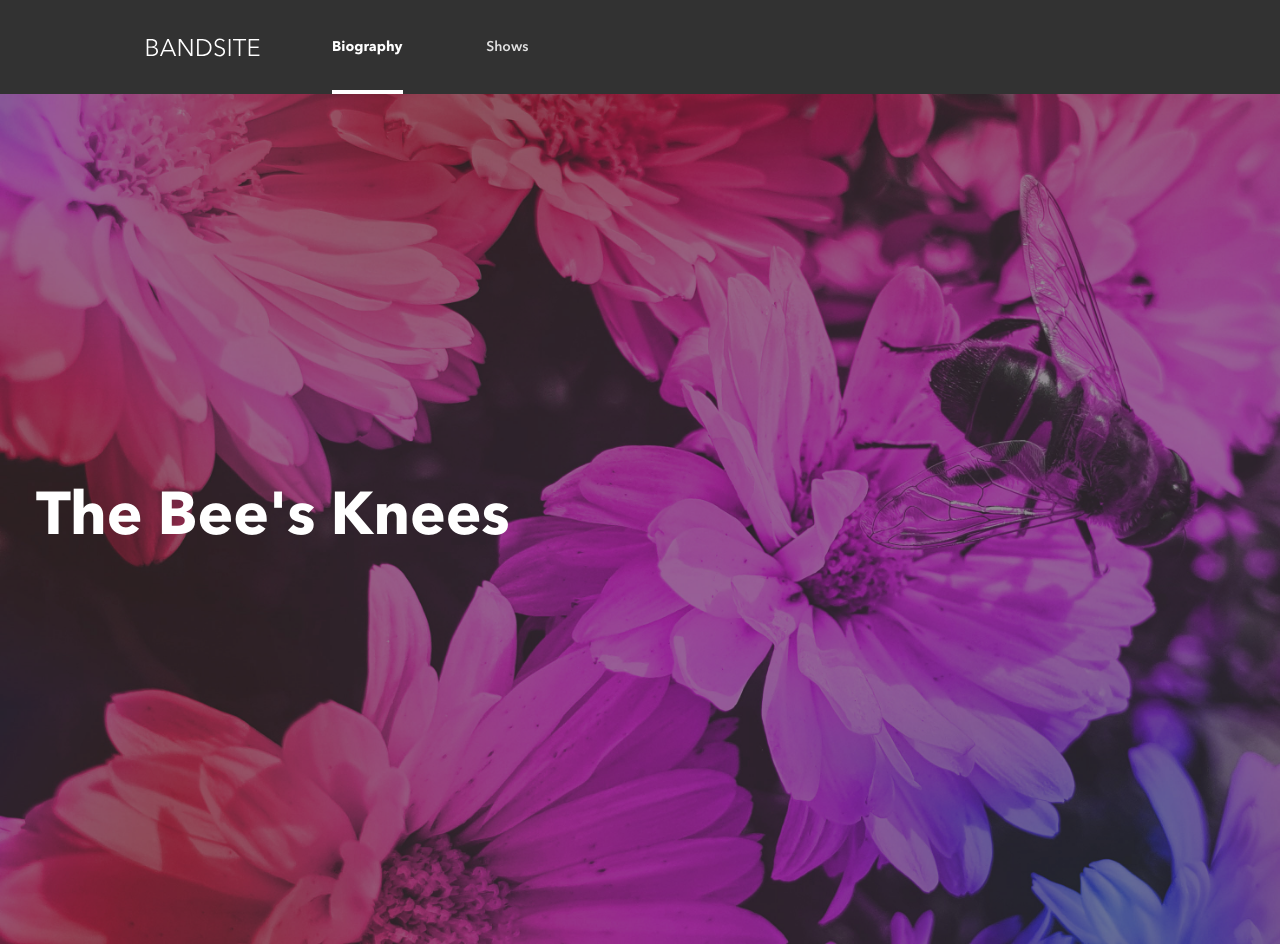
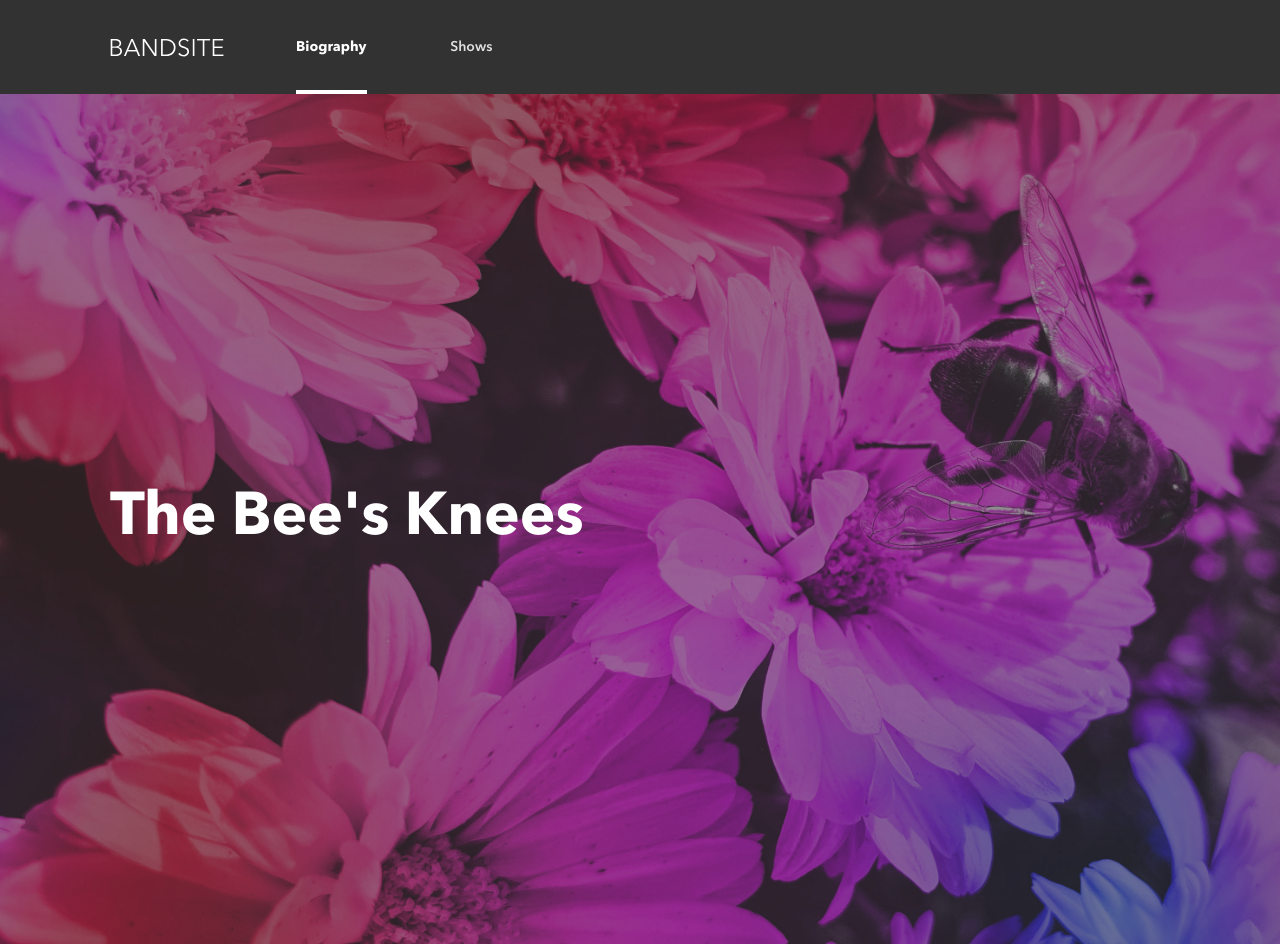
Before and after one commit to SomeViet/Brainstation--Bandsite-Project, a plain HTML site: page kevin-tran-bandsite/index.html in a window 1280 px wide. Shown: the top 944 px of the page. Drawn offline with Linux system fonts and the light colour scheme.

Commit message:
Hero Done - Aspect ratio needs work

```diff
--- a/kevin-tran-bandsite/index.html
+++ b/kevin-tran-bandsite/index.html
@@ -27,9 +27,11 @@
             </nav>
         </header>
         <section class="hero">
-            <div class="hero__image">
-                <img src="assets/images/hero-bio.jpg" />
-                <div class="hero__image-overlay"></div>
+            <div class="hero__container">
+                <div class="hero__image"></div>
+                <img src="assets/images/hero-bio.jpg" class="hero__image" />
+                    <div class="hero__image-overlay"></div>
+                </div>
             </div>
             <p class="hero__text">The Bee's Knees</p>
         </section>
--- a/kevin-tran-bandsite/styles/bio.scss
+++ b/kevin-tran-bandsite/styles/bio.scss
@@ -28,15 +28,13 @@
                 margin-bottom: 16px;
                 max-width: 120px;
                 max-height: 20px;
-                @media (min-width: 768px) and (max-width: 1279px) {
+                @media (min-width: 768px) {
                     align-self: center;
                     padding: 36px 0;
                     margin: 0 36px;
                 }
                 @media (min-width: 1280px) {
-                    align-self: center;
-                    padding: 36px 0;
-                    margin: 0 36px;
+                    margin-left: 0px;
                 }
             }
         }
@@ -97,10 +95,13 @@
 
 .hero {
     position: relative;
-    &__image {
+
+    &__container {
+        position: relative;
         display: flex;
         flex-direction: column;
-        position: relative;
+    }
+    &__image {
         &-overlay {
             position: absolute;
             width: 100%;
@@ -109,16 +110,26 @@
             opacity: 0.5;
         }
     }
+
     &__text {
-        @include global.margin-components;
         @include typekit.pageheader;
+        margin: 0 0 0 16px;
         color: colors.$white;
         position: absolute;
         top: 50%;
         transform: translate(0, -50%);
+        @media (min-width: 768px) and (max-width: 1279px) {
+            margin-left: 36px;
+        }
+        @media (min-width: 1280px) {
+            margin-left: 0;
+            width: 1060px;
+            left: 50%;
+            top: 50%;
+            transform: translate(-50%, -50%);
+        }
     }
 }
-
 .biography {
     display: flex;
     flex-direction: column;
```
Also changed, not shown: kevin-tran-bandsite/styles/bio.css.
